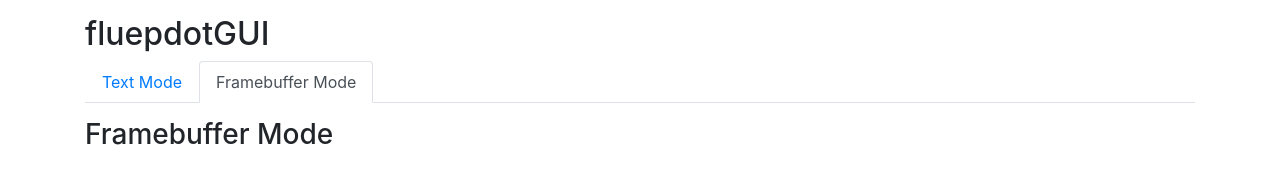
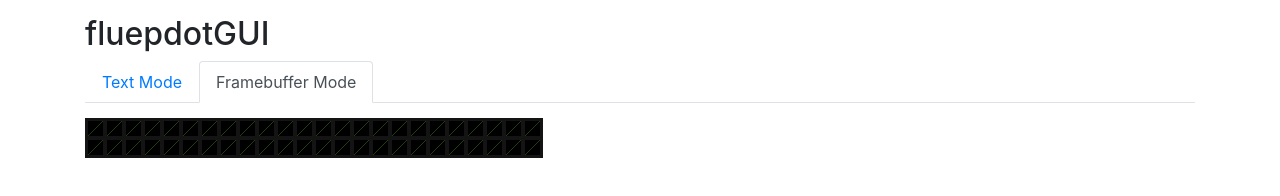
Before and after one commit to couchsofa/fluepdotGUI, a plain HTML site: page index.html in a window 1280 px wide. Both pictures are taken after a click on the link "Framebuffer Mode". Drawn offline with Linux system fonts and the light colour scheme.

Commit message:
Animation PoC

```diff
--- a/index.html
+++ b/index.html
@@ -61,6 +61,40 @@
     .nav {
       margin-bottom: 15px;
     }
+
+    .frame {
+      display: flex;
+      flex-wrap: wrap;
+      width: 458px;
+      padding: 1px;
+      background-color: rgb(20, 20, 20);
+    }
+    .pixel {
+      position: relative;
+      width: 15px;
+      height: 15px;
+      border-top: 15px solid rgb(144, 245, 66);
+      border-right: 15px solid black;
+      margin: 2px;
+    }
+    .flüp {
+      position: absolute;
+      top: -15px;
+      left: 0;
+      width: 0;
+      height: 0;
+      border-top: 15px solid black;
+      border-right: 15px solid transparent;
+      -webkit-transform-origin: center center;
+      -webkit-transition: transform 1s ease, border-top 0.3s step-end, border-right 0.3s step-end;
+    }
+    .flüp:hover {
+      -webkit-transform: rotateX(90deg) rotateZ(90deg) rotateY(-90deg);
+      border-top: 15px solid rgb(144, 245, 66);
+      border-right: 15px solid transparent;
+    }
+
+
   </style>
   <title>fluepdotGUI</title>
 </head>
@@ -102,7 +136,152 @@
         <button onclick="sendText()" class="btn btn-primary btn-block">send</button>
       </div>
       <div id="tab_fb" class="tab-pane fade">
-        <h3>Framebuffer Mode</h3>
+        <div class="frame">
+          <div class="pixel">
+            <div class="flüp"></div>
+          </div>
+          <div class="pixel">
+            <div class="flüp"></div>
+          </div>
+          <div class="pixel">
+            <div class="flüp"></div>
+          </div>
+          <div class="pixel">
+            <div class="flüp"></div>
+          </div>
+          <div class="pixel">
+            <div class="flüp"></div>
+          </div>
+          <div class="pixel">
+            <div class="flüp"></div>
+          </div>
+          <div class="pixel">
+            <div class="flüp"></div>
+          </div>
+          <div class="pixel">
+            <div class="flüp"></div>
+          </div>
+          <div class="pixel">
+            <div class="flüp"></div>
+          </div>
+          <div class="pixel">
+            <div class="flüp"></div>
+          </div>
+          <div class="pixel">
+            <div class="flüp"></div>
+          </div>
+          <div class="pixel">
+            <div class="flüp"></div>
+          </div>
+          <div class="pixel">
+            <div class="flüp"></div>
+          </div>
+          <div class="pixel">
+            <div class="flüp"></div>
+          </div>
+          <div class="pixel">
+            <div class="flüp"></div>
+          </div>
+          <div class="pixel">
+            <div class="flüp"></div>
+          </div>
+          <div class="pixel">
+            <div class="flüp"></div>
+          </div>
+          <div class="pixel">
+            <div class="flüp"></div>
+          </div>
+          <div class="pixel">
+            <div class="flüp"></div>
+          </div>
+          <div class="pixel">
+            <div class="flüp"></div>
+          </div>
+          <div class="pixel">
+            <div class="flüp"></div>
+          </div>
+          <div class="pixel">
+            <div class="flüp"></div>
+          </div>
+          <div class="pixel">
+            <div class="flüp"></div>
+          </div>
+          <div class="pixel">
+            <div class="flüp"></div>
+          </div>
+          <div class="pixel">
+            <div class="flüp"></div>
+          </div>
+          <div class="pixel">
+            <div class="flüp"></div>
+          </div>
+          <div class="pixel">
+            <div class="flüp"></div>
+          </div>
+          <div class="pixel">
+            <div class="flüp"></div>
+          </div>
+          <div class="pixel">
+            <div class="flüp"></div>
+          </div>
+          <div class="pixel">
+            <div class="flüp"></div>
+          </div>
+          <div class="pixel">
+            <div class="flüp"></div>
+          </div>
+          <div class="pixel">
+            <div class="flüp"></div>
+          </div>
+          <div class="pixel">
+            <div class="flüp"></div>
+          </div>
+          <div class="pixel">
+            <div class="flüp"></div>
+          </div>
+          <div class="pixel">
+            <div class="flüp"></div>
+          </div>
+          <div class="pixel">
+            <div class="flüp"></div>
+          </div>
+          <div class="pixel">
+            <div class="flüp"></div>
+          </div>
+          <div class="pixel">
+            <div class="flüp"></div>
+          </div>
+          <div class="pixel">
+            <div class="flüp"></div>
+          </div>
+          <div class="pixel">
+            <div class="flüp"></div>
+          </div>
+          <div class="pixel">
+            <div class="flüp"></div>
+          </div>
+          <div class="pixel">
+            <div class="flüp"></div>
+          </div>
+          <div class="pixel">
+            <div class="flüp"></div>
+          </div>
+          <div class="pixel">
+            <div class="flüp"></div>
+          </div>
+          <div class="pixel">
+            <div class="flüp"></div>
+          </div>
+          <div class="pixel">
+            <div class="flüp"></div>
+          </div>
+          <div class="pixel">
+            <div class="flüp"></div>
+          </div>
+          <div class="pixel">
+            <div class="flüp"></div>
+          </div>
+        </div>
       </div>
     </div>
   </div>
```
